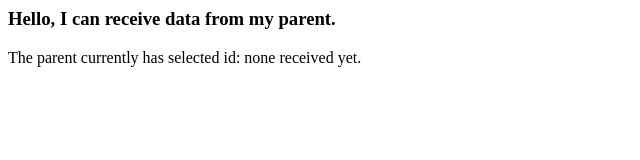
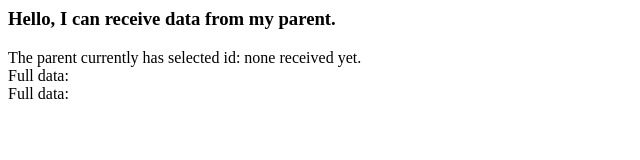
Before and after one commit to ZnTenshi/github-pages-dgp, a plain HTML site: page index.html in a window 1280 px wide. Shown: the whole page, without its empty margins (0-640 px from the left). Drawn offline with Linux system fonts and the light colour scheme.

Commit message:
Update index.html

```diff
--- a/index.html
+++ b/index.html
@@ -1,3 +1,5 @@
 <script src="./script.js"></script>
 <h3>Hello, I can receive data from my parent.</h3>
 <div>The parent currently has selected id: <span id="selected-id">none received yet</span>.</div>
+<div>Full data:</div>
+<div id="selected-json">Full data:</div>
```
